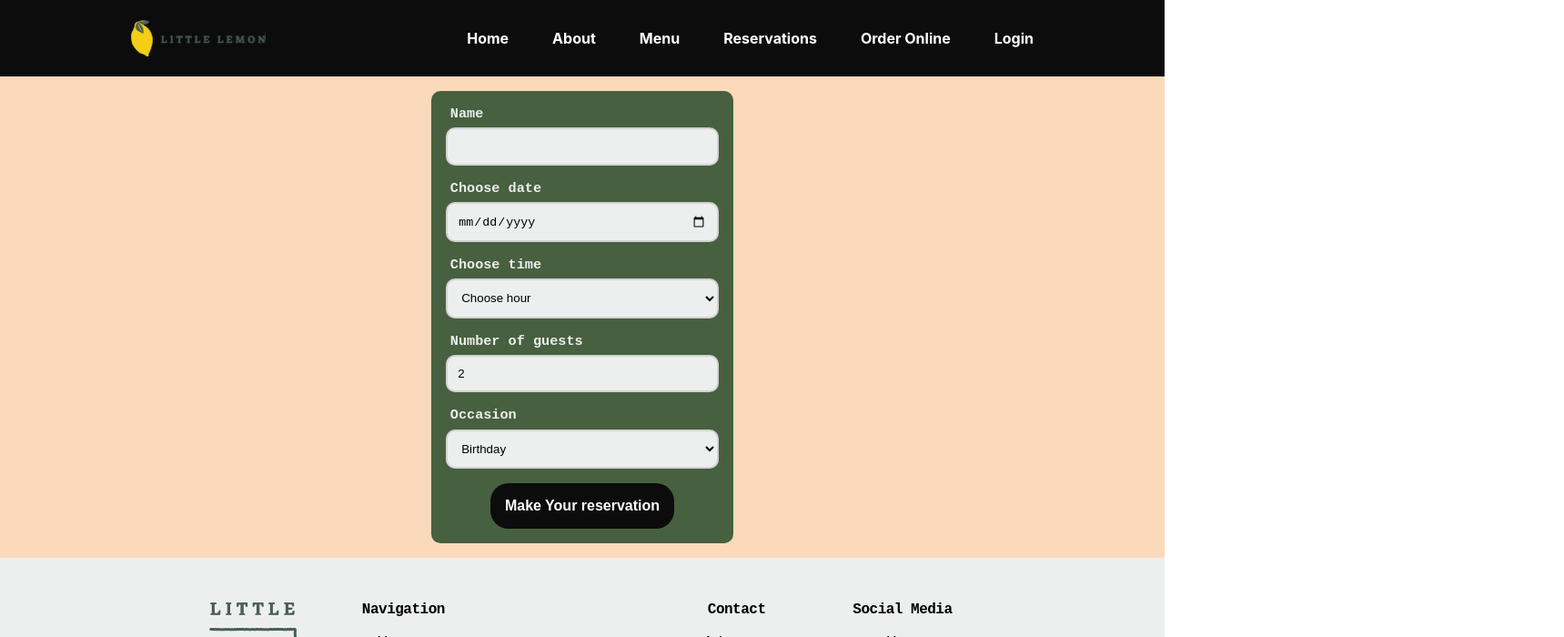
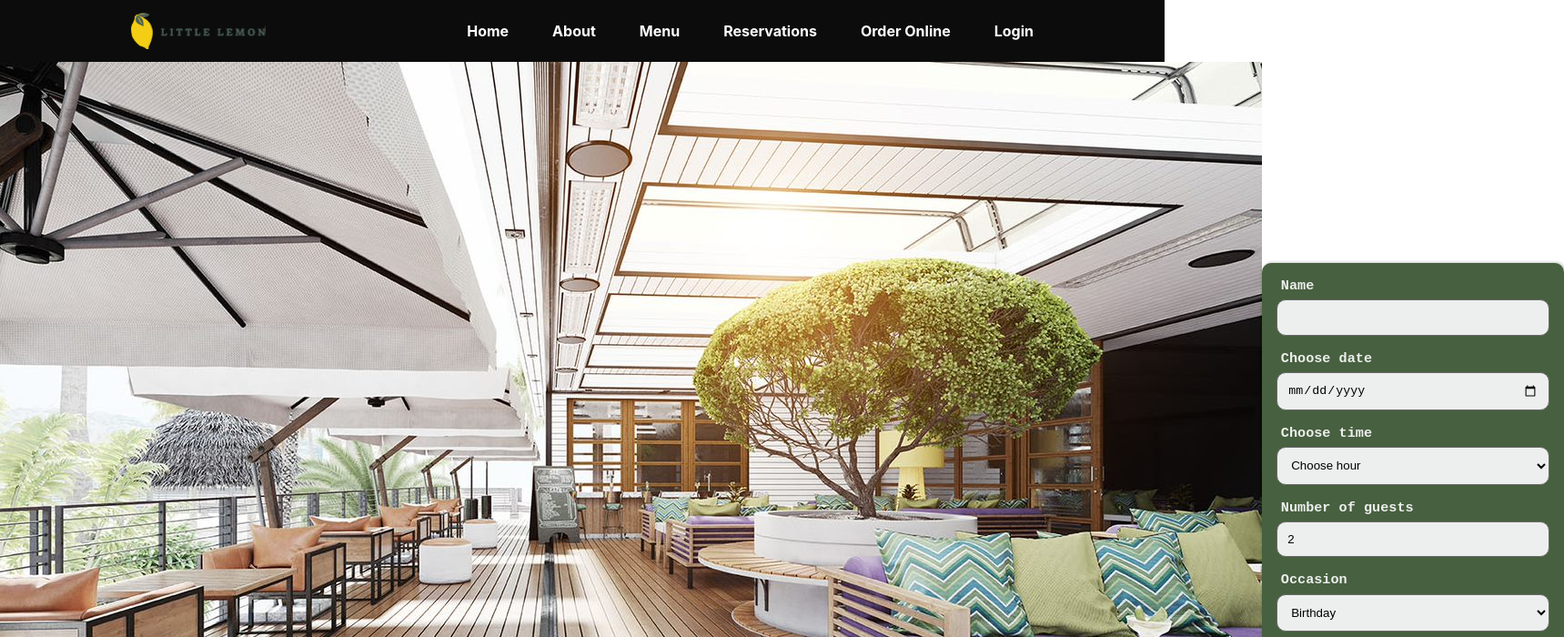
Before and after one commit to mroscardd/Capstone-React, a React (Create React App) app: page /booking in a window 1280 px wide. Shown: the top 700 px of the page at 91% size, 1719 px wide, since content can reach past the window. Built offline with nearby package versions, Linux system fonts and the light colour scheme.

Commit message:
confirmed image

```diff
--- a/src/App.css
+++ b/src/App.css
@@ -40,40 +40,37 @@ header {
   align-items: center;
 }
 
-.img{
-  height: 3rem;
-}
 
 .menu-icon {
   cursor: pointer;
-  padding: 1rem;
+  padding: 0.5rem;
   box-sizing: border-box;
 }
 
 .bar {
-  width: 3rem;
-  height: 3rem;
+  width: 3.07rem;
+  height: 3.07rem;
   transition: 0.3s;
   filter: brightness(0) invert(1)
 }
 
 .nav-links {
   display: none;
+  position: absolute;
   flex-direction: column;
-  width: 100%;
+  text-align: center;
+  width: 40vw;
   background-color: #0c0c0c;
-  position: absolute;
-  top: 70px;
-  left: 0;
+  top: 52px;
+  right: 0;
   gap: 2rem;
-  padding-top: 1rem;
-  padding-bottom: 1rem;
-  text-align: center;
+  padding: 1.2rem 0 1.2rem 0;
   color: white;
 }
 
 .nav-links.active {
   display: flex;
+
 }
 
 nav li {
@@ -84,7 +81,7 @@ nav li {
 nav a {
   text-decoration: none;
   font-weight: bold;
-  color: white
+  color: white;
 }
 
 @media (min-width: 850px) {
@@ -99,6 +96,7 @@ nav a {
     position: static;
     width: auto;
     gap: 3rem;
+    padding: 0.5rem 0 0.5rem 0;
   }
 
 nav li {
@@ -246,6 +244,7 @@ main{
   padding: 1rem;
   color: white;
   font-weight: bold;
+  white-space: nowrap
 }
 
 .allCards {
@@ -462,11 +461,15 @@ min-width: 30ch;
 /*=============
     BOOKINGPAGE
   =============*/
+
+
+
 .bookingPage{
   display: flex;
   background: #fbdabb;
   flex: 1 0 auto;
 }
+
 
 .formContainer{
   display: flex;
@@ -475,7 +478,6 @@ min-width: 30ch;
   margin: 0 auto;
   gap: 3rem;
 }
-
 
 form {
   display: flex;
@@ -488,6 +490,7 @@ form {
   width: 300px;
   padding: 1rem;
   background: #47603f;
+  box-shadow: 1px 0 3px 1px rgba(0, 0, 0, 0.2)
 
   }
 
@@ -505,14 +508,14 @@ form {
   form input, select {
     padding: 0.7rem;
     border-radius: 10px;
-    border: 2px solid rgb(210, 210, 210) ;
+    border: 1px solid rgb(105, 105, 105) ;
     width: 300px;
     box-sizing: border-box;
     background: #edefee
   }
 
   form p {
-    color: #ffa658f7;
+    color: #fabe88f7;
     margin: 0;
     font-style: italic;
     font-size: 0.8rem;
@@ -527,8 +530,46 @@ form {
     font-size: 1rem;
     font-weight: bold;
     border-radius: 20px;
-    border: none;
+    border: 2px solid #ffeb89;
     width: fit-content;
     padding: 1rem;
     cursor: pointer
   }
+
+  .sumbitButton:hover{
+    border: 2px solid #e0ba00;
+    color: #fff8d7;
+  }
+
+  .sumbitButtonDisabled {
+    background: #0c0c0c;
+    color: #ffffff;
+    opacity: 0.5;
+    opacity: 0.6;
+    font-size: 1rem;
+    font-weight: bold;
+    border-radius: 20px;
+    border: none;
+    width: fit-content;
+    padding: 1rem;
+  }
+
+
+  /*=============
+    CONFIRMEDPAGE
+  ===============*/
+
+  .confirmed{
+  display: flex;
+  flex-direction: column;
+  justify-content: center;
+  align-items: center;
+  background: #fbdabb;
+  flex: 1 0 auto;
+}
+
+.confimerCard{
+  display: flex;
+  flex-direction: column;
+  align-items: center;
+}
--- a/src/components/Form.js
+++ b/src/components/Form.js
@@ -107,7 +107,7 @@ function Form({availableTimes, dispatch, submitForm}) {
             <option value="Enjoy">Enjoy</option>
             <option value="Anniversary">Anniversary</option>
         </select>
-        <input className="sumbitButton"
+        <input className={isValid? "sumbitButtonDisabled": "sumbitButton" }
             type="submit"
             value="Make Your reservation"
             aria-label="On Click"
--- a/src/views/BookingPage.js
+++ b/src/views/BookingPage.js
@@ -1,8 +1,12 @@
 import Form from '../components/Form'
+import restaurant from '../assets/restaurant.jpg'
 
 function BookingPage({availableTimes, dispatch, submitForm}) {
     return(
         <section className="bookingPage">
+            <div className="imgContainer">
+                <img src={restaurant} alt="restaurant tables"/>
+            </div>
             <div class="formContainer">
                 <Form availableTimes={availableTimes} dispatch = {dispatch} submitForm={submitForm}/>
             </div>
--- a/src/views/ConfirmedBooking.js
+++ b/src/views/ConfirmedBooking.js
@@ -1,11 +1,13 @@
-import good from '../assets/greek salad.jpg'
+import good from '../assets/good.png'
 
 
 function ConfirmedBooking() {
     return(
-        <div>
-            <h1>Booking confirmed!!</h1>
-            <img scr={good} alt="ok logo" style={{width:'100px', zIndex:'10'}}/>
+        <div class="confirmed">
+            <div class="confimerCard">
+                <h1>Booking confirmed!!</h1>
+                <img src={good} alt="ok logo" style={{width:'100px', zIndex:'10'}}/>
+            </div>
         </div>
     )
 
```
Also changed, not shown: src/assets/restaurant.jpg.
